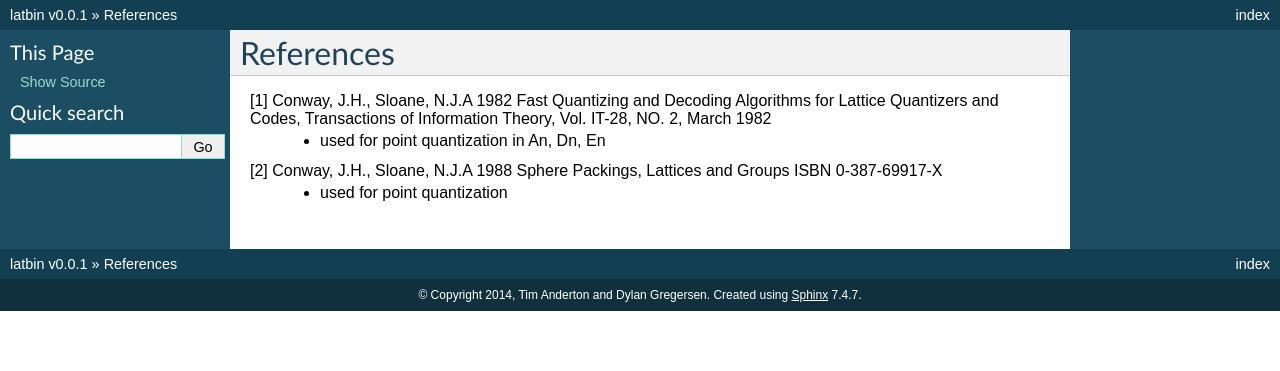
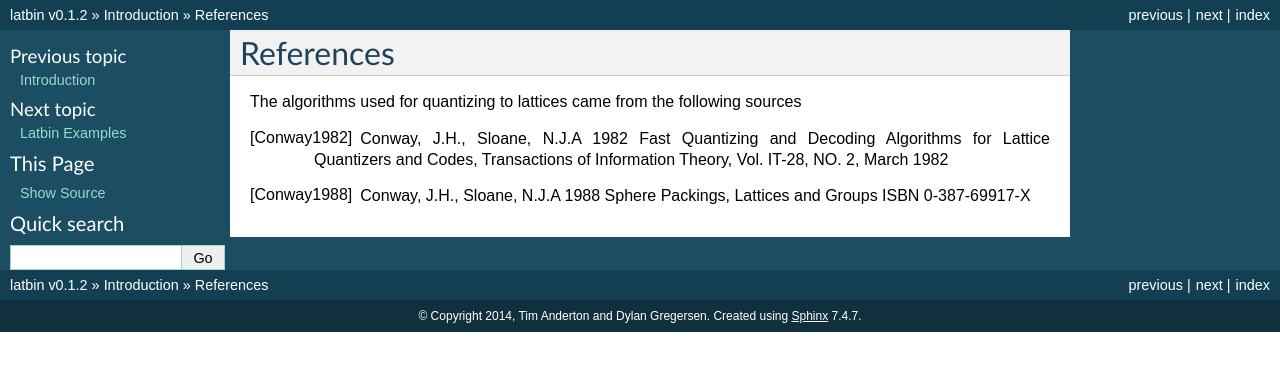
Before and after one commit to earthastronaut/latbin, a Sphinx documentation site: the page built from docs/references.rst, in a window 1280 px wide. Shown: the top 371 px of the page. Built offline with Sphinx 7.4.7, drawn with Linux system fonts in a browser that asks for light colours; formulas are drawn with MathJax 3; pages that are not in the unit, such as notebooks, are missing from menus.

Commit message:
Major changes to sphinx html documentation

```diff
--- a/docs/conf.py
+++ b/docs/conf.py
@@ -14,16 +14,15 @@
 import sys, os
 import latbin
 
-
 # If extensions (or modules to document with autodoc) are in another directory,
 # add these directories to sys.path here. If the directory is relative to the
 # documentation root, use os.path.abspath to make it absolute, like shown here.
-# sys.path.insert(0, os.path.abspath('../'))
+sys.path.insert(0, os.path.abspath("../"))
 
 # -- General configuration -----------------------------------------------------
 
 # If your documentation needs a minimal Sphinx version, state it here.
-needs_sphinx = '1.0'
+needs_sphinx = '1.2'
 
 # Configuration for intersphinx: refer to the Python standard library.
 intersphinx_mapping = {
@@ -35,12 +34,14 @@
 # coming with Sphinx (named 'sphinx.ext.*') or your custom ones.
 extensions = [
     'sphinx.ext.autodoc',
+    'sphinx.ext.autosummary',
+    'sphinx.ext.mathjax',
     'sphinx.ext.intersphinx',
     'sphinx.ext.todo',
     'sphinx.ext.coverage',
     'sphinx.ext.pngmath',
+    'sphinx.ext.inheritance_diagram',
     'sphinx.ext.viewcode',
-    'sphinx.ext.inheritance_diagram',
     'numpydoc',
     ]
 
@@ -67,7 +68,7 @@
 # The short X.Y version.
 version = latbin.__version__
 # The full version, including alpha/beta/rc tags.
-release = "0.0.1"
+release = latbin.__version__
 
 # The language for content autogenerated by Sphinx. Refer to documentation
 # for a list of supported languages.
--- a/docs/reference/intro.rst
+++ /dev/null
@@ -1,4 +0,0 @@
-Introduction
-============
-
-Latbin is designed for multi-dimensional binning.
--- a/docs/references.rst
+++ b/docs/references.rst
@@ -1,8 +1,8 @@
 References
-==========
+----------
 
-[1] Conway, J.H., Sloane, N.J.A 1982 Fast Quantizing and Decoding Algorithms for Lattice Quantizers and Codes, Transactions of Information Theory, Vol. IT-28, NO. 2, March 1982
-    * used for point quantization in An, Dn, En
+The algorithms used for quantizing to lattices came from the following sources
 
-[2] Conway, J.H., Sloane, N.J.A 1988 Sphere Packings, Lattices and Groups ISBN 0-387-69917-X
-    * used for point quantization
+.. [Conway1982] Conway, J.H., Sloane, N.J.A 1982 Fast Quantizing and Decoding Algorithms for Lattice Quantizers and Codes, Transactions of Information Theory, Vol. IT-28, NO. 2, March 1982
+
+.. [Conway1988] Conway, J.H., Sloane, N.J.A 1988 Sphere Packings, Lattices and Groups ISBN 0-387-69917-X
```
Also changed, not shown: docs/examples.rst (added, +10 -0 lines), docs/index.rst (+13 -16 lines), docs/reference/lattice.rst (deleted, +0 -26 lines), docs/source/intro.rst (added, +20 -0 lines), docs/source/lattice.rst (added, +46 -0 lines), docs/source/point_information.rst (added, +12 -0 lines).
